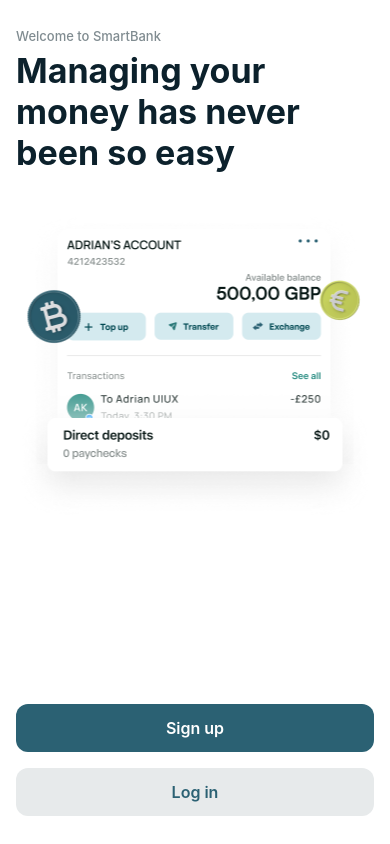
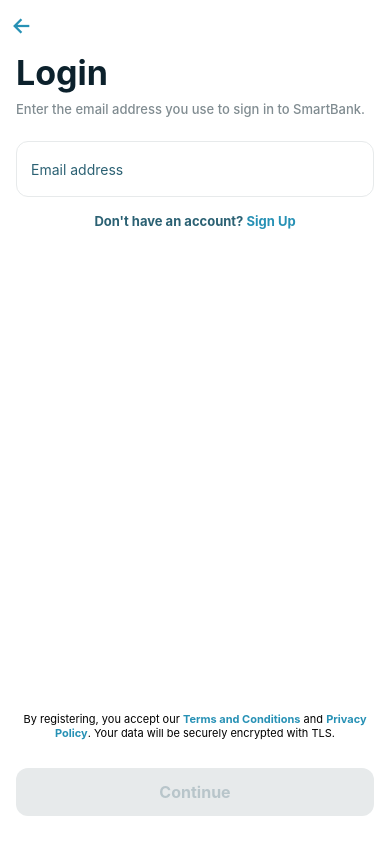
Before and after one commit to InternetRembo/smartbank-demo, a React Native app: screen /Login in a window 390 px wide. Built offline with nearby package versions, Linux system fonts and the light colour scheme.

Commit message:
feat: add login screen

```diff
--- a/App.tsx
+++ b/App.tsx
@@ -1,10 +1,12 @@
 import { NavigationContainer } from "@react-navigation/native";
 import { createNativeStackNavigator } from "@react-navigation/native-stack";
 
+import LoginScreen from "./screens/LoginScreen";
 import OnBoardingScreen from "./screens/OnBoardingScreen";
 
 export type RootStackParamList = {
   OnBoarding: undefined;
+  Login: undefined;
 };
 
 const Stack = createNativeStackNavigator<RootStackParamList>();
@@ -14,6 +16,7 @@
     <NavigationContainer>
       <Stack.Navigator screenOptions={{ headerShown: false }}>
         <Stack.Screen name="OnBoarding" component={OnBoardingScreen} />
+        <Stack.Screen name="Login" component={LoginScreen} />
       </Stack.Navigator>
     </NavigationContainer>
   );
--- a/package.json
+++ b/package.json
@@ -1,5 +1,6 @@
 {
   "dependencies": {
+    "@expo/vector-icons": "13.0.0",
     "@react-navigation/native": "6.0.11",
     "@react-navigation/native-stack": "6.7.0",
     "expo": "46.0.8",
--- /dev/null
+++ b/screens/LoginScreen.tsx
@@ -0,0 +1,76 @@
+import { Ionicons } from "@expo/vector-icons";
+import { useNavigation } from "@react-navigation/native";
+import { NativeStackScreenProps } from "@react-navigation/native-stack";
+import { useState } from "react";
+import { Pressable, Text, TextInput, View } from "react-native";
+import { SafeAreaView } from "react-native-safe-area-context";
+
+import { RootStackParamList } from "../App";
+
+export function classNames(...classes: string[]) {
+  return classes.join(" ");
+}
+
+type Props = NativeStackScreenProps<RootStackParamList>["navigation"];
+
+export default function LoginScreen() {
+  const navigation = useNavigation<Props>();
+  const [email, setEmail] = useState<string>();
+
+  const isDisabled = typeof email === "undefined" ? true : email.length === 0;
+
+  return (
+    <SafeAreaView className="flex-1 bg-white pt-1 pb-7">
+      <View className="w-full h-11 justify-center">
+        <Pressable
+          className="absolute top-0 left-0 w-11 h-11 items-center justify-center"
+          onPress={() => navigation.goBack()}
+        >
+          <Ionicons name="arrow-back" size={24} color="#2791B5" />
+        </Pressable>
+      </View>
+      <View className="flex-1 px-4">
+        <Text className="mt-1 text-[34px] font-bold text-[#0C212C]">Login</Text>
+        <Text className="mt-2 font-medium text-neutral-600 text-[13px]">
+          Enter the email address you use to sign in to SmartBank.
+        </Text>
+        <TextInput
+          className="w-full h-14 border-[1px] border-[#E7EAEB] mt-6 px-3.5 rounded-xl"
+          placeholder="Email address"
+          placeholderTextColor="#2B6173"
+          value={email}
+          onChangeText={setEmail}
+        />
+        <Text className="w-full text-center mt-4 font-bold text-[#2B6173] text-[13px]">
+          {"Don't have an account? "}
+          <Text className="text-[#2791B5]">Sign Up</Text>
+        </Text>
+      </View>
+      <View className="px-4">
+        <Text className="w-full text-center mt-4 text-black text-[11px] mb-7">
+          {"By registering, you accept our "}
+          <Text className="text-[#2791B5] font-bold">Terms and Conditions</Text>
+          {" and "}
+          <Text className="text-[#2791B5] font-bold ">Privacy Policy</Text>.
+          Your data will be securely encrypted with TLS.
+        </Text>
+        <Pressable
+          disabled={isDisabled}
+          className={classNames(
+            "w-full items-center justify-center rounded-xl h-12",
+            isDisabled ? "bg-neutral-200" : "bg-[#2B6173]"
+          )}
+        >
+          <Text
+            className={classNames(
+              "font-bold text-[16px]",
+              isDisabled ? "text-neutral-400" : "text-white"
+            )}
+          >
+            Continue
+          </Text>
+        </Pressable>
+      </View>
+    </SafeAreaView>
+  );
+}
--- a/screens/OnBoardingScreen.tsx
+++ b/screens/OnBoardingScreen.tsx
@@ -13,7 +13,7 @@
   return (
     <SafeAreaView className="flex-1 bg-white py-7 px-4">
       <View className="flex-1">
-        <Text className="font-medium text-[#808C91] text-[13px]">
+        <Text className="font-medium text-neutral-600 text-[13px]">
           Welcome to SmartBank
         </Text>
         <Text className="mt-1.5 text-[34px] font-bold text-[#0C212C]">
@@ -28,7 +28,10 @@
         <Pressable className="w-full bg-[#2B6173] h-12 items-center justify-center rounded-xl">
           <Text className="font-semibold text-[16px] text-white">Sign up</Text>
         </Pressable>
-        <Pressable className="mt-4 w-full bg-[#E7EAEB] h-12 items-center justify-center rounded-xl">
+        <Pressable
+          className="mt-4 w-full bg-neutral-200 h-12 items-center justify-center rounded-xl"
+          onPress={() => navigation.navigate("Login")}
+        >
           <Text className="font-semibold text-[16px] text-[#2B6173]">
             Log in
           </Text>
--- a/tailwind.config.js
+++ b/tailwind.config.js
@@ -1,8 +1,25 @@
 // tailwind.config.js
 module.exports = {
-    content: [
-        "./screens/**/*.{js,ts,jsx,tsx}",
-        "./components/**/*.{js,ts,jsx,tsx}",
-    ],
-    // ...
+  content: [
+    "./screens/**/*.{js,ts,jsx,tsx}",
+    "./components/**/*.{js,ts,jsx,tsx}",
+  ],
+  theme: {
+    extend: {
+      colors: {
+        neutral: {
+          50: "#F9FAFA",
+          100: "#F3F5F5",
+          200: "#E7EAEB",
+          300: "#D6DADB",
+          400: "#B8C5CA",
+          500: "#94A5AB",
+          600: "#808C91",
+          700: "#576B74",
+          800: "#36474F",
+          900: "#0C212C",
+        },
+      },
+    },
+  },
 };
```
Also changed, not shown: 1 other file (tests, documents, lock files or other folders).
